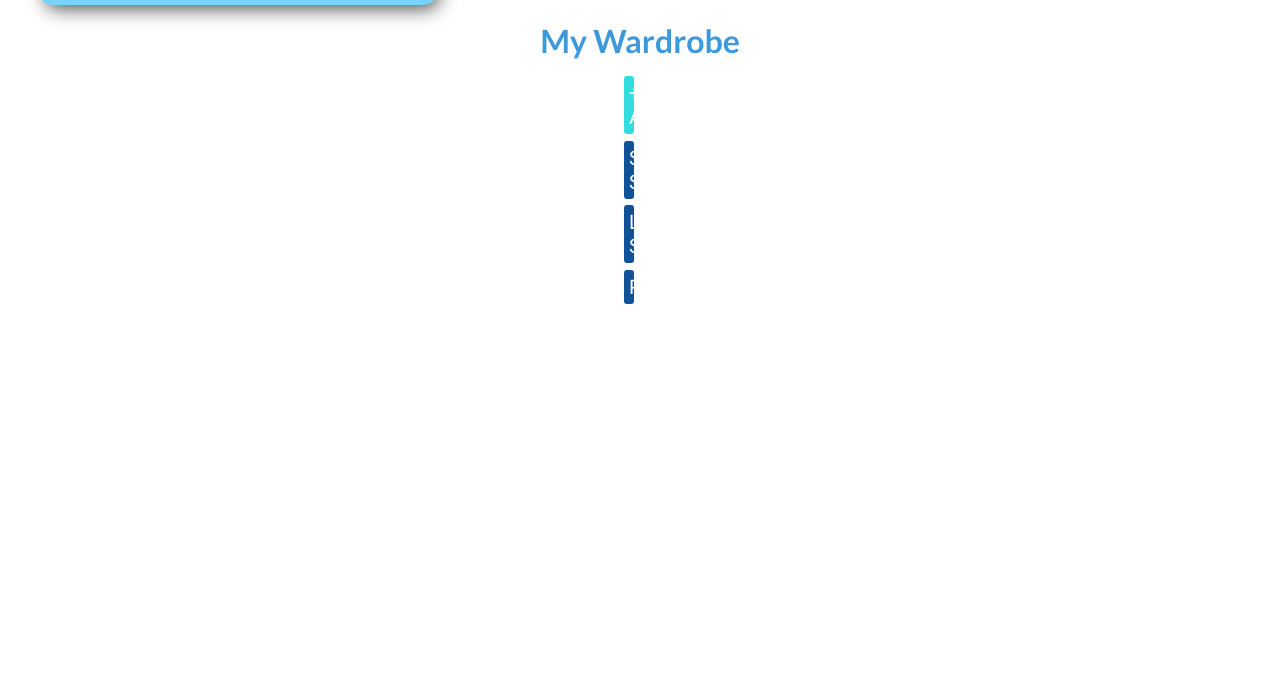
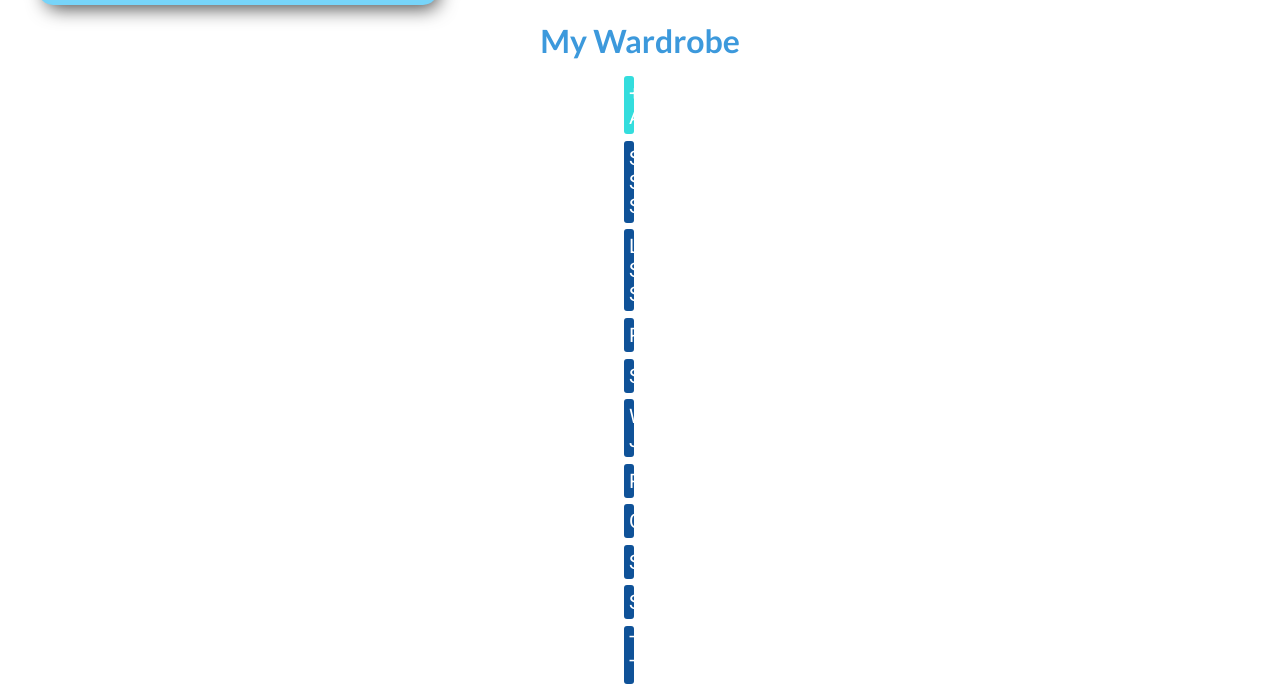
Before and after one commit to afazio1/create-task, a website: page public/index.html in a window 1280 px wide. Shown: the part 365-1055 px from the top of the page. Before the commit the page ends 800 px from the top, so only its background shows below. Drawn offline with Linux system fonts and the light colour scheme.

Commit message:
added more items

```diff
--- a/public/index.html
+++ b/public/index.html
@@ -32,9 +32,16 @@ If you need to figure out styling, just put some fake data in the HTML. -->
 	<h1 class="wardrobe">My Wardrobe</h1>
 	<ul class="my-wardrobe">
 		<li>+ Add</li>
-		<li>Short-Sleeve</li>
-		<li>Long-Sleeve</li>
+		<li>Short-Sleeve Shirt</li>
+		<li>Long-Sleeve Shirt</li>
 		<li>Pants</li>
+		<li>Shorts</li>
+		<li>Winter Jacket</li>
+		<li>Raincoat</li>
+		<li>Gloves</li>
+		<li>Sweatshirt</li>
+		<li>Skirt</li>
+		<li>Tank-Top</li>
 	</ul>
 	<script type="text/javascript" src="main.js"></script>
 </body>
--- a/public/main.js
+++ b/public/main.js
@@ -1,5 +1,5 @@
 // Remember we can not call the API (or click the button) more than 59 times per minute
-// If you need to figure out styling, just put some fake data in the HTML.
+// If we need to figure out styling, just put some fake data in the HTML.
 
 window.onload = function() {
 	getUserWardrobe();
```
